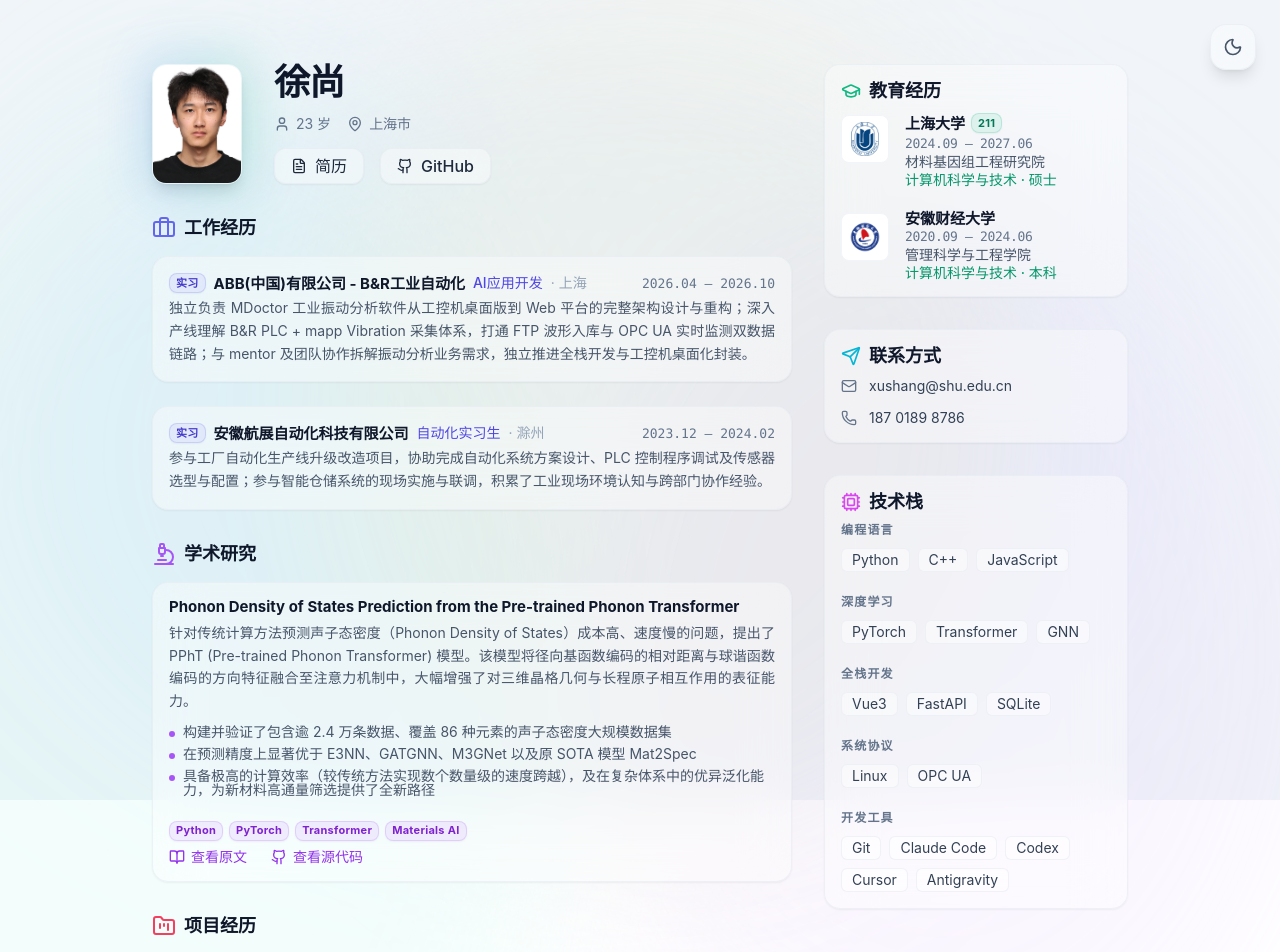
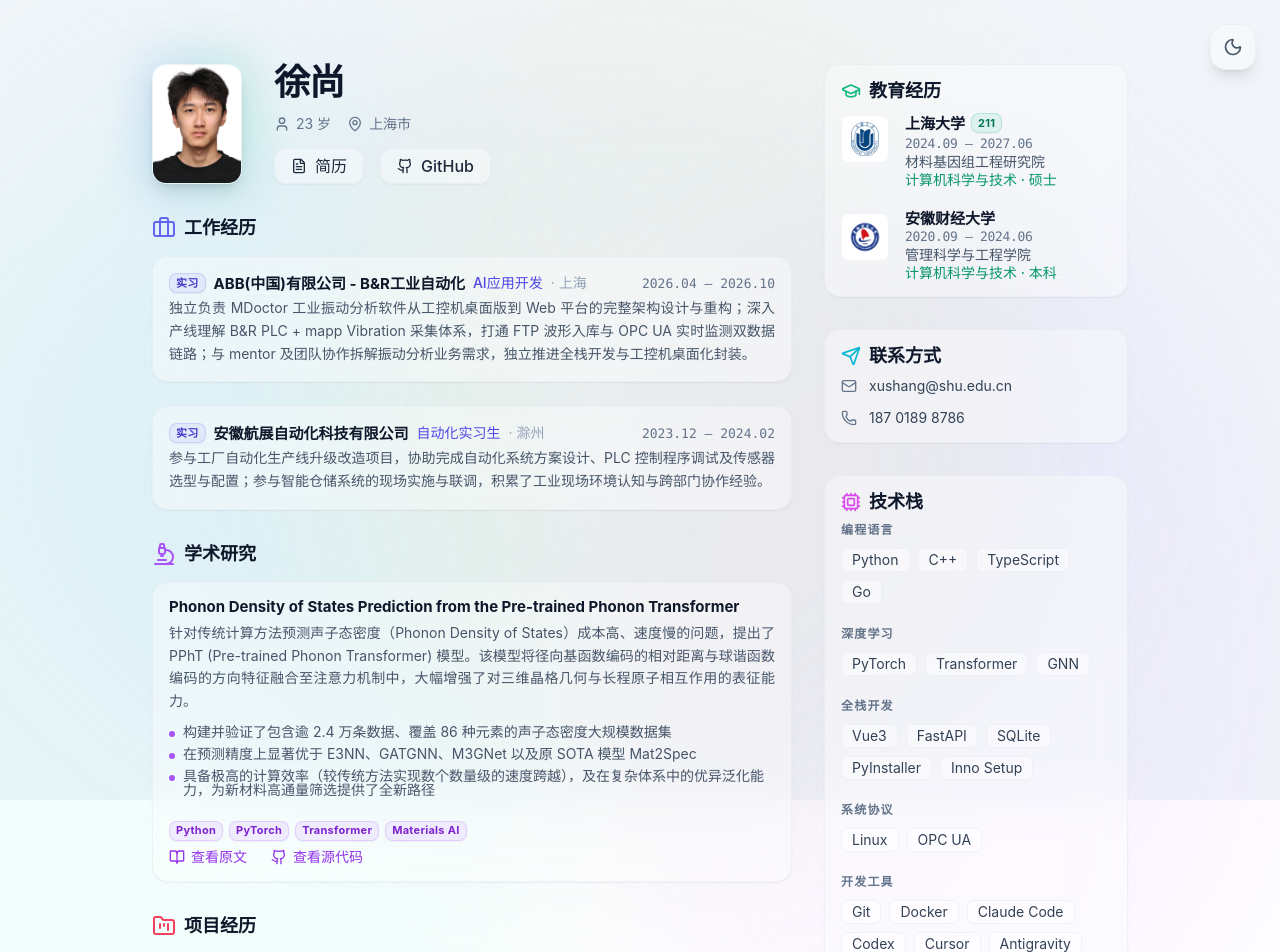
Before and after one commit to RyoSXu/RyoSXu.github.io, a Vue app: page / in a window 1280 px wide. Shown: the top 952 px of the page. Built offline with nearby package versions, Linux system fonts and the light colour scheme; the HTML template or start-up script is replaced by a standard one.

Commit message:
docs(resume): 更新个人技能栏并缩小section间距

```diff
--- a/src/data/resume.ts
+++ b/src/data/resume.ts
@@ -52,7 +52,7 @@ export const resumeData: ResumeData = {
   skills: [
     {
       name: '编程语言',
-      skills: ['Python', 'C++', 'JavaScript'],
+      skills: ['Python', 'C++', 'TypeScript', 'Go'],
     },
     {
       name: '深度学习',
@@ -60,7 +60,7 @@ export const resumeData: ResumeData = {
     },
     {
       name: '全栈开发',
-      skills: ['Vue3', 'FastAPI', 'SQLite'],
+      skills: ['Vue3', 'FastAPI', 'SQLite', 'PyInstaller', 'Inno Setup'],
     },
     {
       name: '系统协议',
@@ -68,7 +68,7 @@ export const resumeData: ResumeData = {
     },
     {
       name: '开发工具',
-      skills: ['Git', 'Claude Code', 'Codex', 'Cursor', 'Antigravity'],
+      skills: ['Git', 'Docker', 'Claude Code', 'Codex', 'Cursor', 'Antigravity'],
     },
   ],
   research: [
```
Also changed, not shown: public/resume.html (+4 -4 lines).
